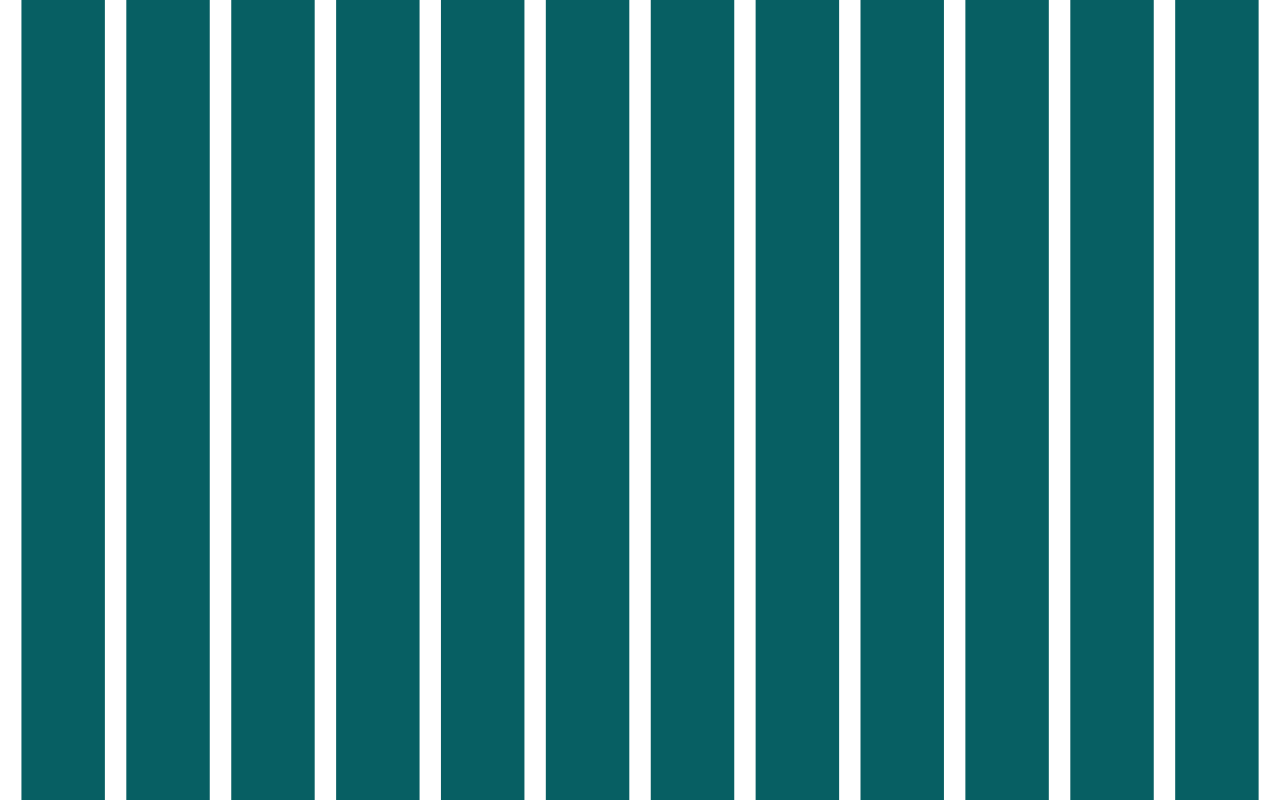
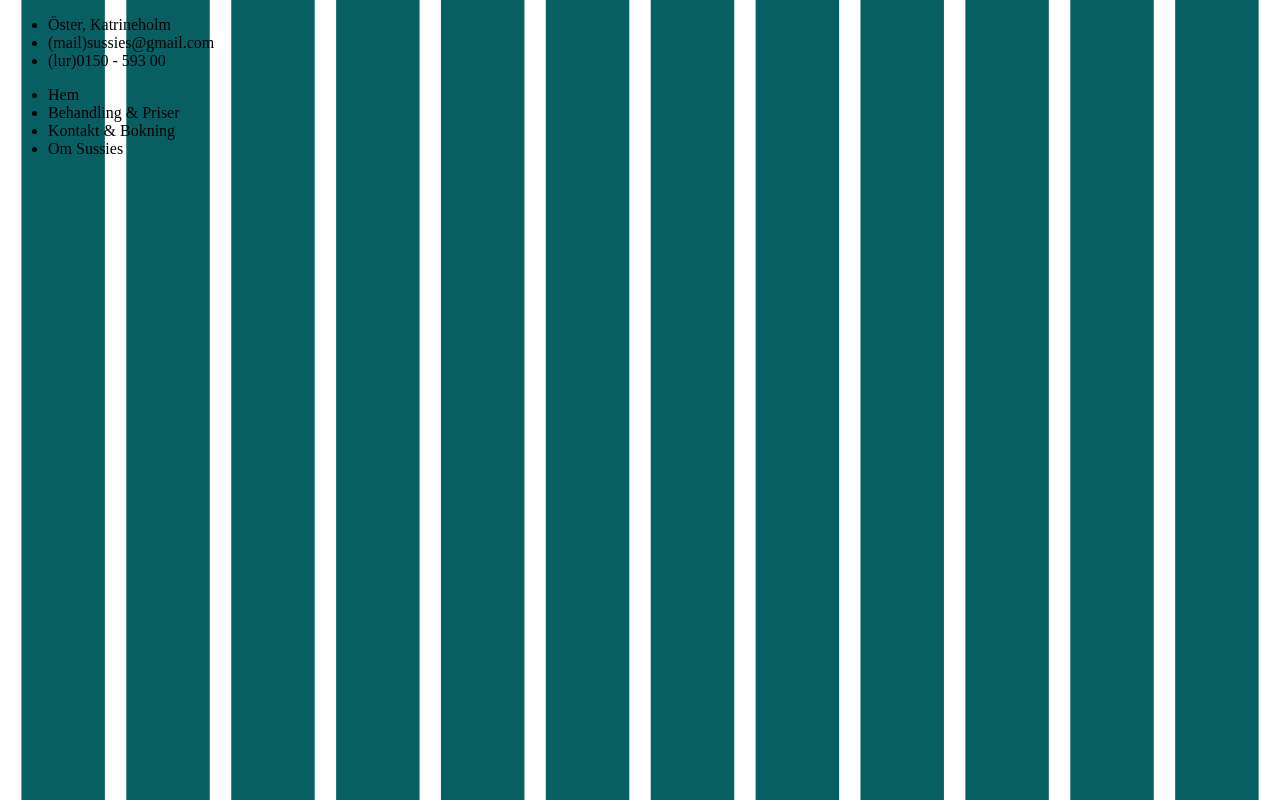
Before and after one commit to erikamolsson/webb_sussie, a plain HTML site: page index.html in a window 1280 px wide. Drawn offline with Linux system fonts and the light colour scheme.

Commit message:
Done with nav/menu in all html-documents.

```diff
--- a/index.html
+++ b/index.html
@@ -8,6 +8,27 @@
     <title>Sussies Huvudkontor</title>
 </head>
 <body>
-
+    <main id="main-content">
+        <header>
+           <div id="top-of-header">
+               <div id="some-top-of-header"></div>
+               <div id="information-top-of-header">
+                   <ul>
+                       <li>Öster, Katrineholm</li>
+                       <li>(mail)sussies@gmail.com</li>
+                       <li>(lur)0150 - 593 00</li>
+                   </ul>
+               </div>
+           </div>
+            <nav id="menu">
+                <ul>
+                    <li>Hem</li>
+                    <li>Behandling & Priser</li>
+                    <li>Kontakt & Bokning</li>
+                    <li>Om Sussies</li>
+                </ul>
+            </nav>
+        </header>
+    </main>
 </body>
 </html>
```
Also changed, not shown: page2.html (+22 -1 lines), 2 other files.
